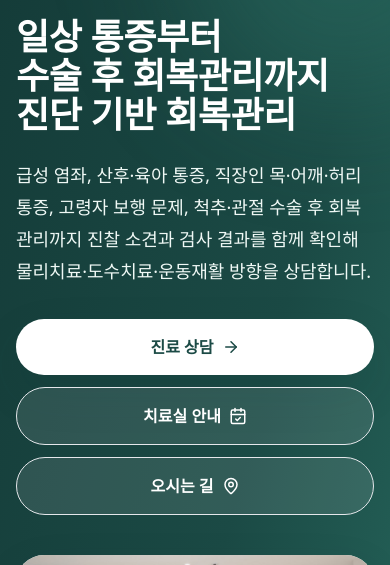
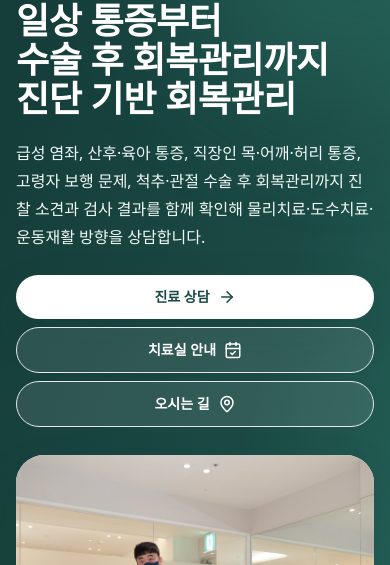
Before and after one commit to hanjinjangspine/new-standard-rehab-center, a Next.js app: page / in a window 390 px wide. Shown: the part 167-732 px from the top of the page. Built offline with nearby package versions, Linux system fonts and the light colour scheme; no server answers.

Commit message:
Improve hero badge and mobile photo sizing

```diff
--- a/components/HeroSection.tsx
+++ b/components/HeroSection.tsx
@@ -5,12 +5,12 @@ import { hospitalInfo, rehabPhotos, targetGroups } from "@/lib/data";
 
 export default function HeroSection() {
   return (
-    <section className="relative overflow-hidden bg-gradient-to-br from-brand-900 via-brand-800 to-brand-600 px-4 py-16 text-white sm:px-6 lg:px-8 lg:py-24">
+    <section className="relative overflow-hidden bg-gradient-to-br from-brand-900 via-brand-800 to-brand-600 px-4 py-12 text-white sm:px-6 sm:py-14 lg:px-8 lg:py-24">
       <div className="absolute right-[-7rem] top-[-7rem] h-80 w-80 rounded-full bg-brand-500/30 blur-3xl" aria-hidden="true" />
       <div className="absolute bottom-[-9rem] left-[-5rem] h-96 w-96 rounded-full bg-accent-300/25 blur-3xl" aria-hidden="true" />
-      <div className="relative mx-auto grid max-w-7xl gap-10 lg:grid-cols-[minmax(0,1fr)_minmax(360px,0.9fr)] lg:items-center xl:gap-14">
+      <div className="relative mx-auto grid max-w-7xl gap-7 lg:grid-cols-[minmax(0,1fr)_minmax(360px,0.9fr)] lg:items-center lg:gap-10 xl:gap-14">
         <div className="min-w-0">
-          <p className="inline-flex rounded-full bg-white/12 px-4 py-2 text-sm font-extrabold text-brand-50 ring-1 ring-white/18">
+          <p className="inline-flex rounded-full bg-white/12 px-4 py-2 text-sm font-extrabold text-brand-50 ring-1 ring-white/18 md:px-5 md:py-2.5 md:text-base">
             {hospitalInfo.centerName}
           </p>
           <h1 className="mt-6 max-w-[42rem] break-keep whitespace-normal text-4xl font-black leading-[1.08] tracking-[-0.01em] sm:text-5xl lg:text-[3.25rem] xl:text-6xl">
@@ -18,17 +18,17 @@ export default function HeroSection() {
             <span className="block">수술 후 회복관리까지</span>
             <span className="block">진단 기반 회복관리</span>
           </h1>
-          <p className="mt-6 max-w-3xl text-lg leading-8 text-brand-50 sm:text-xl">
+          <p className="mt-5 max-w-3xl text-base leading-7 text-brand-50 sm:text-lg sm:leading-8 lg:mt-6 lg:text-xl">
             급성 염좌, 산후·육아 통증, 직장인 목·어깨·허리 통증, 고령자 보행 문제, 척추·관절 수술 후 회복관리까지 진찰 소견과 검사 결과를 함께 확인해 물리치료·도수치료·운동재활 방향을 상담합니다.
           </p>
-          <div className="mt-8 flex flex-col gap-3 sm:flex-row">
-            <Link href={hospitalInfo.naverReservationHref} target="_blank" rel="noopener noreferrer" className="inline-flex items-center justify-center gap-2 rounded-full bg-white px-6 py-4 text-base font-extrabold text-brand-800 shadow-card transition hover:bg-brand-50">
+          <div className="mt-6 flex flex-col gap-2 sm:flex-row sm:gap-3 lg:mt-8">
+            <Link href={hospitalInfo.naverReservationHref} target="_blank" rel="noopener noreferrer" className="inline-flex items-center justify-center gap-2 rounded-full bg-white px-5 py-3 text-sm font-extrabold text-brand-800 shadow-card transition hover:bg-brand-50 sm:px-6 sm:py-4 sm:text-base">
               진료 상담 <ArrowRight aria-hidden="true" size={18} />
             </Link>
-            <Link href="/manual-exercise-rehab" className="inline-flex items-center justify-center gap-2 rounded-full border border-white/24 bg-white/10 px-6 py-4 text-base font-extrabold text-white transition hover:bg-white/16">
+            <Link href="/manual-exercise-rehab" className="inline-flex items-center justify-center gap-2 rounded-full border border-white/24 bg-white/10 px-5 py-3 text-sm font-extrabold text-white transition hover:bg-white/16 sm:px-6 sm:py-4 sm:text-base">
               치료실 안내 <CalendarCheck aria-hidden="true" size={18} />
             </Link>
-            <Link href="/contact" className="inline-flex items-center justify-center gap-2 rounded-full border border-white/24 bg-white/10 px-6 py-4 text-base font-extrabold text-white transition hover:bg-white/16">
+            <Link href="/contact" className="inline-flex items-center justify-center gap-2 rounded-full border border-white/24 bg-white/10 px-5 py-3 text-sm font-extrabold text-white transition hover:bg-white/16 sm:px-6 sm:py-4 sm:text-base">
               오시는 길 <MapPin aria-hidden="true" size={18} />
             </Link>
           </div>
@@ -38,7 +38,7 @@ export default function HeroSection() {
             src={rehabPhotos.hero}
             alt="새기준병원 회복재활센터 내부"
             label="진단 기반 회복관리 공간"
-            className="aspect-[4/3] lg:aspect-[5/4]"
+            className="h-[280px] w-full sm:h-[320px] lg:h-auto lg:aspect-[5/4]"
             priority
           />
           <div className="rounded-[28px] border border-white/14 bg-white/10 p-5 backdrop-blur">
```
